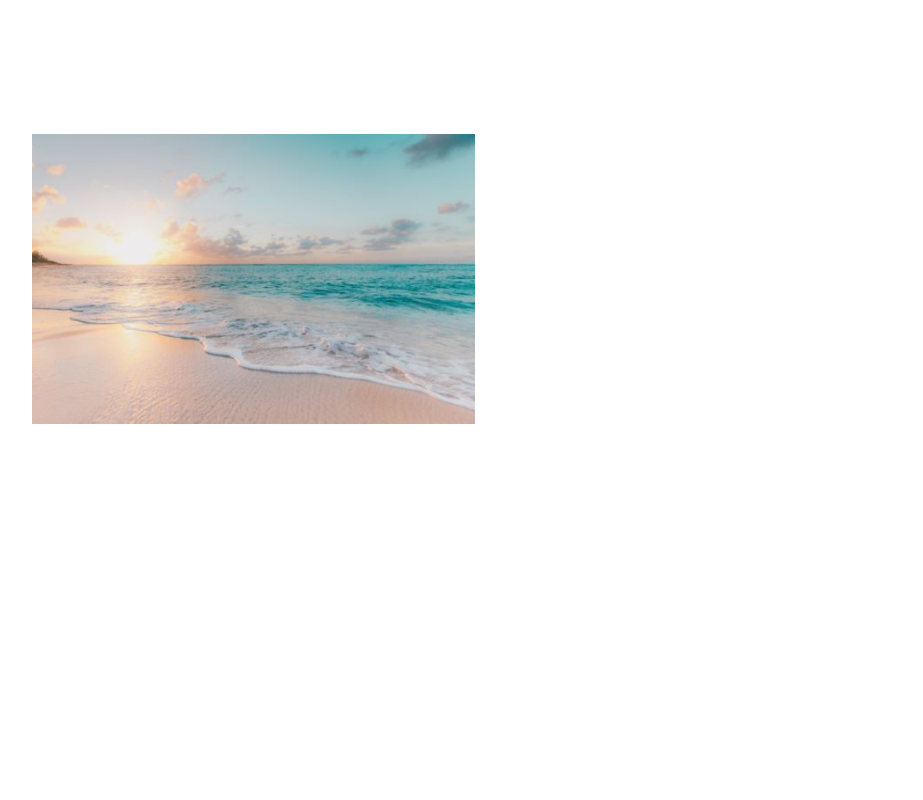
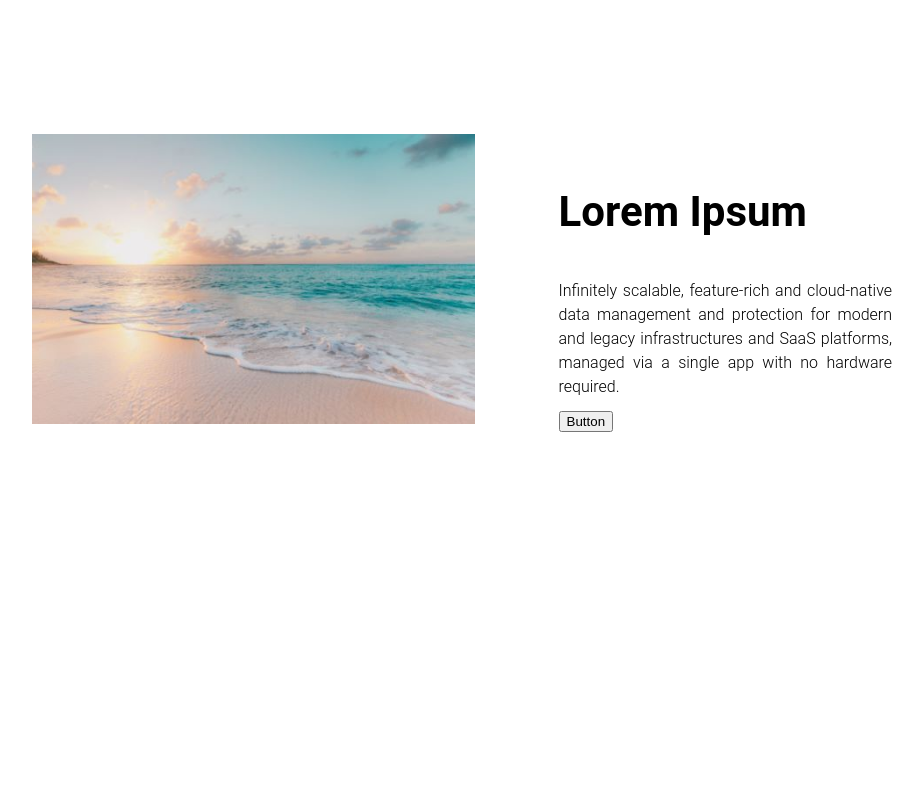
Before and after one commit to Kerosin002/OleksandrNychyporchuk---Recruitment-task, a website: page index.html in a window 1280 px wide. Shown: the top 800 px of the page, without its empty margins (178-1101 px from the left). Drawn offline with Linux system fonts and the light colour scheme.

Commit message:
main text commit

```diff
--- a/index.html
+++ b/index.html
@@ -10,7 +10,10 @@
 </head>
 <body>
     <img class="image" src="images/sean-o-KMn4VEeEPR8-unsplash_1_s6zmfh_ar_505_330,c_fill,g_auto__c_scale,w_538.jpg" alt="image_sea">
-    <section class="head">Lorem Ipsum</section>
-    <section class="text">Infinitely scalable, feature-rich and cloud-native data management and protection for modern and legacy infrastructures and SaaS platforms, managed via a single app with no hardware required.
-        Button</section>
+    <section class="block">
+        <section class="title"><h1>Lorem Ipsum</h1></section>
+        <section class="text">Infinitely scalable, feature-rich and cloud-native data management and protection for modern and legacy infrastructures and SaaS platforms, managed via a single app with no hardware required.</section>
+        <input class="button" type="button" value="Button">
+    </section>
+
 </body>
--- a/src/scss/main.scss
+++ b/src/scss/main.scss
@@ -1,9 +1,44 @@
+
+
+@mixin margins ($ml,$mr,$mt,$mb){
+    margin-left: $ml;
+    margin-right: $mr;
+    margin-top: $mt;
+    margin-bottom: $mb;
+}
+
 .image{
-    margin-left: 230/1440*100%;
-    margin-right: 705/1440*100%;
-    margin-top: 96/960*100%;
-    margin-bottom: 534/960*100%;
+    @include margins(230/1440*100%,0% ,96/960*100% ,534/960*100% );
     width: 505/1440*100%;
     height: 330/960*100%;
+    float: left
+}
+
+.block{
+    @include margins(95/1440*100%,230/1440*100% ,136/960*100% ,574/1440*100% );
+    width: 380/1440*100%;
+    height: 170/1440*100%;
     float: left;
+    font-family: Roboto;
+    line-height: 150%;
+    .text{
+        text-align: justify;
+        font-weight: 300;
+        font-size: 16px;
+
+    }
+    .title{
+        height: 50/250*100%;
+        h1{
+            font-weight: 700;
+            font-size: 42px;
+            margin-top: 0%;
+            line-height: 120%;
+        }
+        margin-bottom: 24/960*100%;
+
+    }
+    .button{
+        margin-top: 32/960*100%;
+    }
 }
```
Also changed, not shown: dist/main.css, 1 other file.
